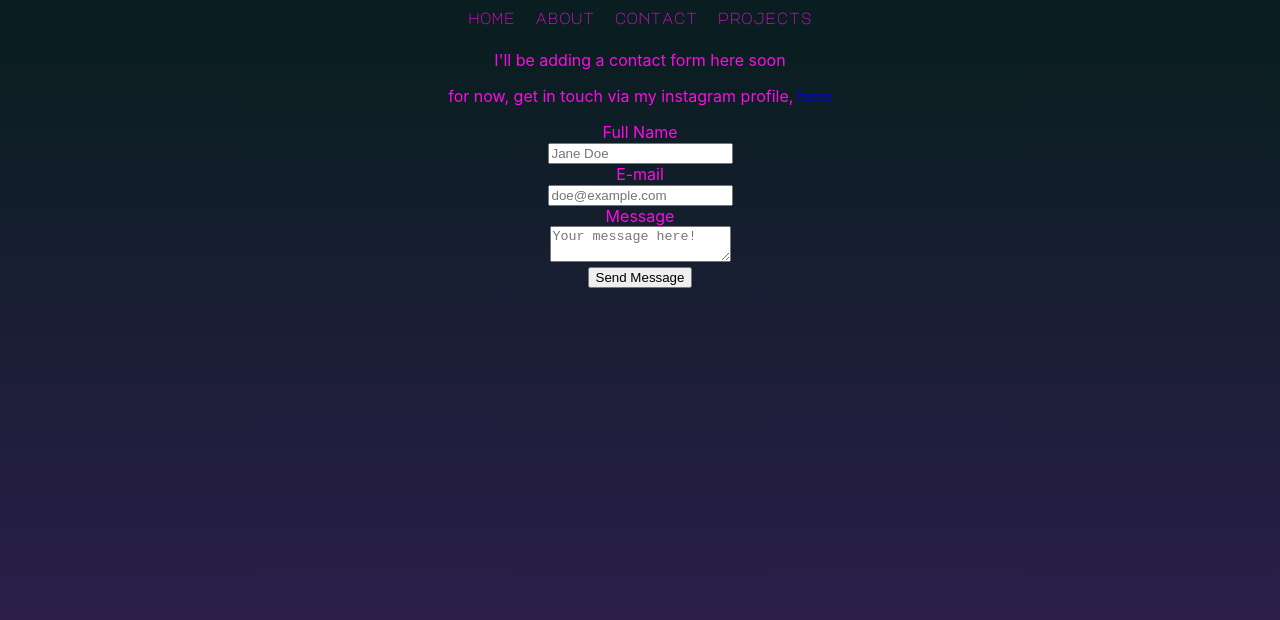
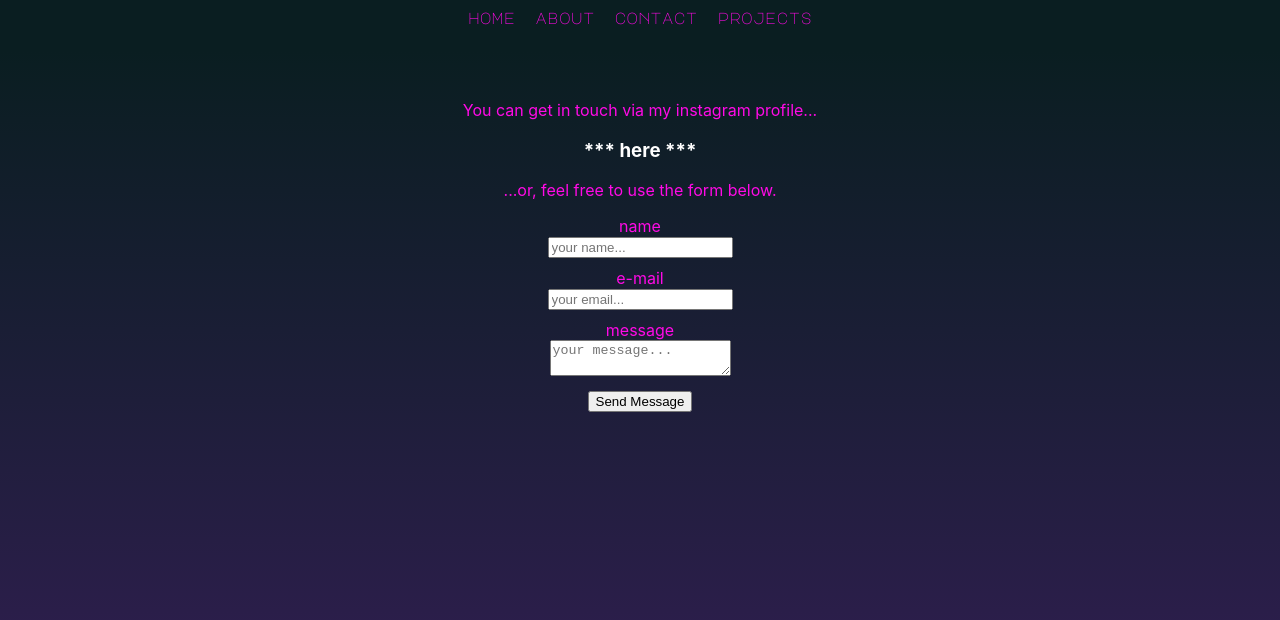
Before and after one commit to hwatton/short-portfolio, a React (Create React App) app: page /contact in a window 1280 px wide. Shown: the top 620 px of the page. Built offline with nearby package versions, Linux system fonts and the light colour scheme.

Commit message:
minor edits contact page

```diff
--- a/src/components/contact/contact.jsx
+++ b/src/components/contact/contact.jsx
@@ -1,35 +1,45 @@
+import {motion} from "framer-motion"
+
 function Contact(props){
 
 
     const contactForm = (
         <form name="contact-form" method="post" action="/">
             <input type="hidden" name="form-name" value="contact-form" />
-      <div>
-        <label htmlFor="name">Full Name</label> <br />
+      <div style={{
+          margin: "10px"
+        }}>
+        <label
+
+        htmlFor="name">name</label> <br />
         <input
           type="text"
           id="name"
           name="name"
-          placeholder="Jane Doe"
+          placeholder="your name..."
           required
         />
       </div>
-      <div>
-        <label htmlFor="email">E-mail</label> <br />
+      <div style={{
+          margin: "10px"
+        }}>
+        <label htmlFor="email">e-mail</label> <br />
         <input
           type="email"
           id="email"
           name="email"
-          placeholder="doe@example.com"
+          placeholder="your email..."
           required
         />
       </div>
-      <div>
-        <label htmlFor="message">Message</label> <br />
+      <div style={{
+          margin: "10px"
+        }}>
+        <label htmlFor="message">message</label> <br />
         <textarea
           id="message"
           name="message"
-          placeholder="Your message here!"
+          placeholder="your message..."
           required
         ></textarea>
       </div>
@@ -44,16 +54,24 @@ return (
         width: "100%",
         textAlign: "center"
     }}>
-    <p
-    style={{
-        margin: "0px"
-    }}>I'll be adding a contact form here soon</p>
-    <p>for now, get in touch via my instagram profile,
-            <a
+
+    <p style={{
+      margin: "0px",
+      paddingTop: "50px"
+    }}>You can get in touch via my instagram profile...
+            </p>
+        <h3><motion.a
+        initial={{color: "rgb(255,255,255)"}}
+        whileHover={{color: "rgb(195,0,255)"}}
+        style={{
+
+          textDecoration: "none"
+        }}
             href="https://www.instagram.com/harry.edmond/?hl=en"
         target="_blank"
         rel="noopener noreferrer"
-        > here</a></p>
+        > *** here ***</motion.a></h3>
+        <p>...or, feel free to use the form below.</p>
         {contactForm}
     </div>
 )
--- a/src/components/landing.jsx
+++ b/src/components/landing.jsx
@@ -63,11 +63,16 @@ const allTheStuff = (
 
             <br />
             <h3>fAvourite Things that don't require a computer:</h3>
-            <ul>
+            <ul style={{
+                  width: dWid*0.8,
+                  marginLeft: dWid*0.1,
+
+                  textAlign: "left"
+                  }}>
                 <li>painting</li>
                 <li>cycling</li>
                 <li>running</li>
-                <li>reading about any of the above ^</li>
+                <li>reading about any of the above</li>
                 <li >my cat jeff</li>
                 <li>walking</li>
                 <li>black sheep ale</li>
```
